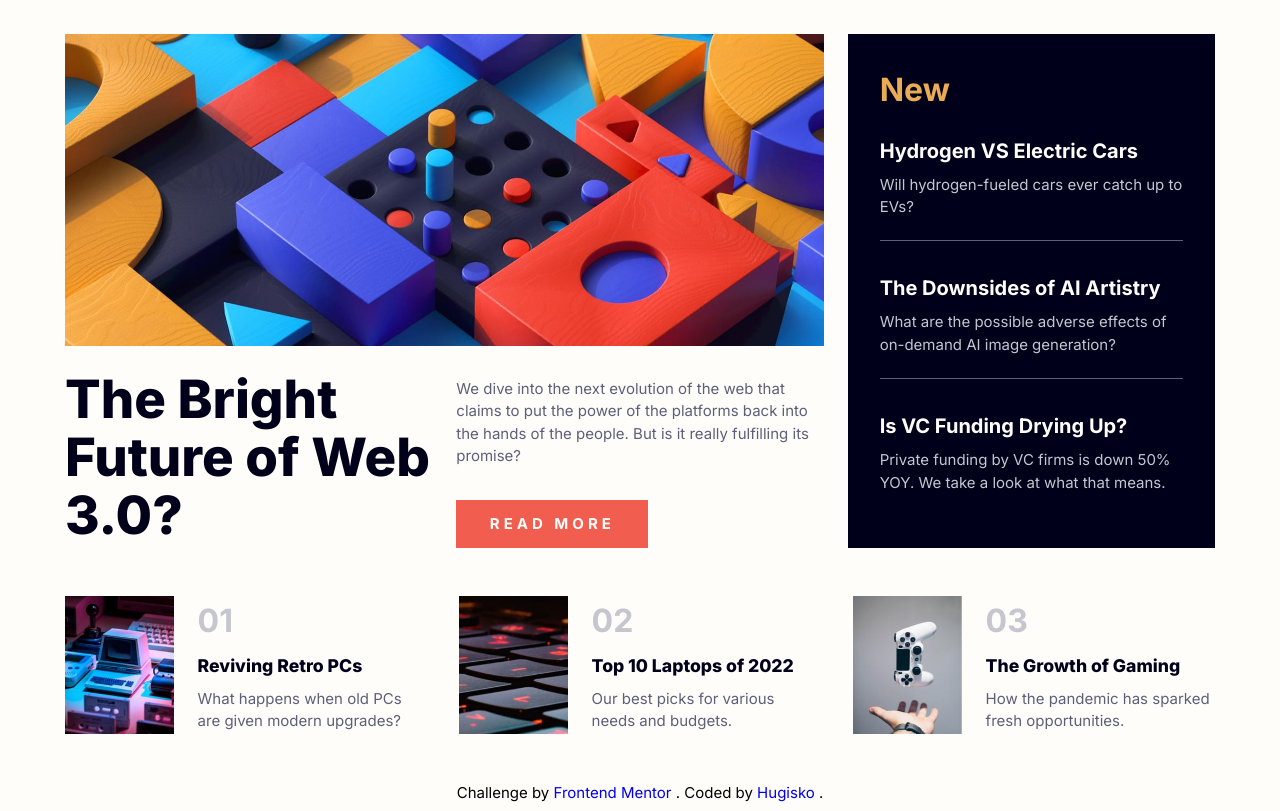
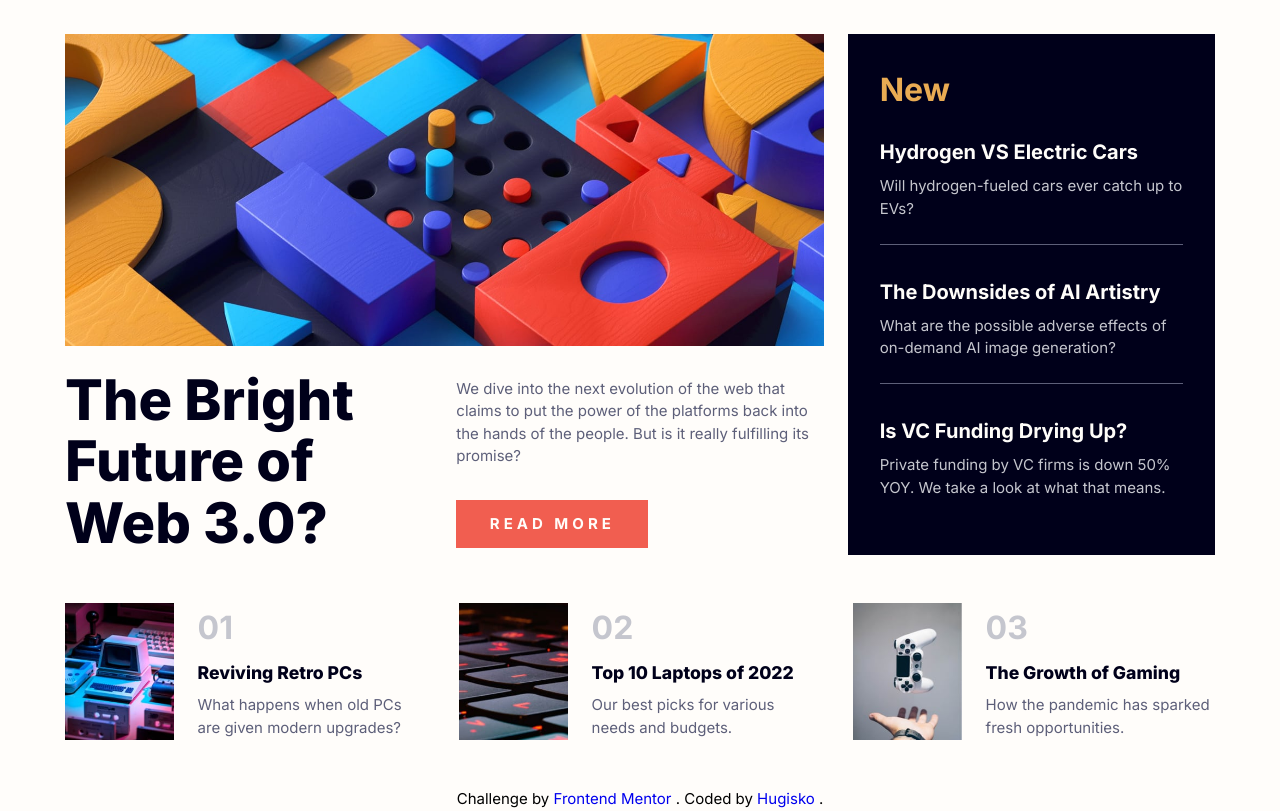
Before and after one commit to Hugisko/News-homepage, a plain HTML site: page index.html in a window 1280 px wide. Shown: the part 134-945 px from the top of the page. Drawn offline with Linux system fonts and the light colour scheme.

Commit message:
bigger title

```diff
--- a/style.css
+++ b/style.css
@@ -376,7 +376,7 @@ footer {
     }
 
     .title > h1 {
-        font-size: 3.3rem;
+        font-size: 3.5rem;
     }
 
     .read-more {
```
